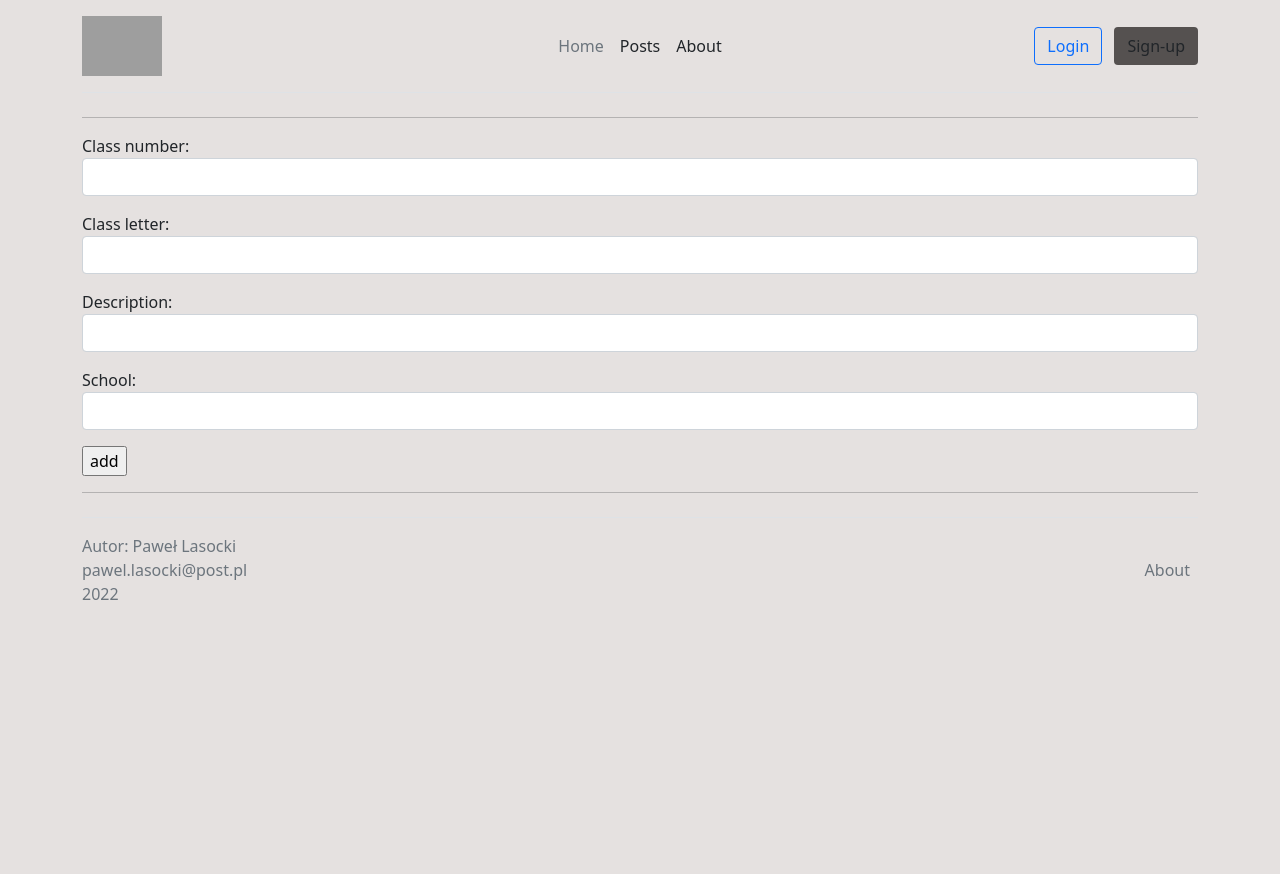
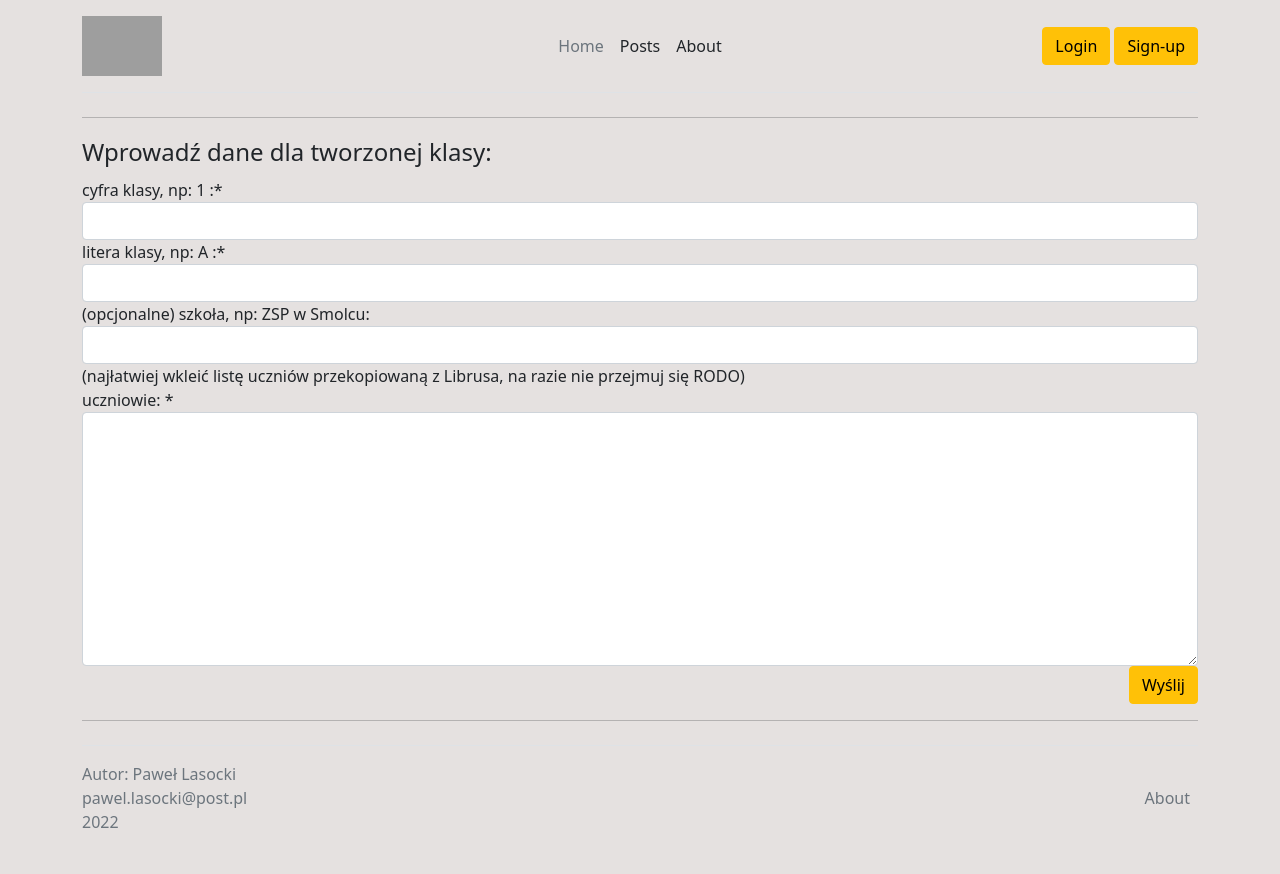
Before and after one commit to laspaw/OcenaKolezenska_django, a Django app: page /add_class/ in a window 1280 px wide. Before the commit the page ends 600 px from the top, so only its background shows below. Run offline with Django 4.2, Linux system fonts and the light colour scheme; some libraries are stand-ins or nearby versions; grey boxes are pictures that could not be loaded.

Commit message:
crispy forms

```diff
--- a/teacher/forms.py
+++ b/teacher/forms.py
@@ -1,11 +1,31 @@
+from crispy_forms.helper import FormHelper
+from crispy_forms.layout import Submit, Layout, Fieldset, HTML, ButtonHolder
 from django import forms
 
 
 class AddClassForm(forms.Form):
-    class_number = forms.EmailField(widget=forms.TextInput(attrs={'class': 'form-control'}))
-    class_letter = forms.CharField(widget=forms.TextInput(attrs={'class': 'form-control'}))
-    description = forms.CharField(widget=forms.TextInput(attrs={'class': 'form-control'}))
-    school = forms.CharField(widget=forms.TextInput(attrs={'class': 'form-control'}))
+    class_number = forms.EmailField(widget=forms.TextInput(attrs={'class': 'form-control'}), label='cyfra klasy, np: 1    :')
+    class_letter = forms.CharField(widget=forms.TextInput(attrs={'class': 'form-control'}), label='litera klasy, np: A    :')
+    school = forms.CharField(widget=forms.TextInput(attrs={'class': 'form-control'}), required=False, label='(opcjonalne) szkoła, np: ZSP w Smolcu:')
+    students = forms.CharField(widget=forms.Textarea(attrs={'class': 'form-control'}), label='uczniowie: ')
 
+    def __init__(self, *args, **kwargs):
+        super().__init__(*args, **kwargs)
+        self.helper = FormHelper()
+        self.helper.form_method = 'post'
+        # self.helper.form_action = '' - zbadać do czego to jest
+        # self.helper.add_input(Submit('submit', 'Wyślij'))
 
-#    students = forms.CharField(widget=forms.Textarea(attrs={'class': 'form-control'}))
+        self.helper.layout = Layout(
+            Fieldset('Wprowadź dane dla tworzonej klasy:',
+                     'class_number',
+                     'class_letter',
+                     'school',
+                     'description',
+                     HTML('(najłatwiej wkleić listę uczniów przekopiowaną z Librusa, na razie nie przejmuj się RODO)'),
+                     'students',
+                     ),
+            ButtonHolder(
+                Submit('submit', 'Wyślij', css_class='btn btn-warning'),
+                css_class="d-flex justify-content-end")
+        )
--- a/teacher/models.py
+++ b/teacher/models.py
@@ -29,7 +29,6 @@ class Teacher(models.Model):
 class Class(models.Model):
     class_number = models.IntegerField()
     class_letter = models.CharField(max_length=1)
-    description = models.TextField()
     school = models.CharField(max_length=64, null=True)
     semester = models.ForeignKey('Semester', on_delete=models.CASCADE, related_name='class2semester')
     teacher = models.ForeignKey('Teacher', on_delete=models.CASCADE, related_name='class2teacher')
--- a/teacher/templates/teacher/add_class.html
+++ b/teacher/templates/teacher/add_class.html
@@ -1,12 +1,8 @@
 {% extends 'teacher/base.html' %}
 {% load static %}
-
+{% load crispy_forms_tags %}
 {% block content %}
     <div class="container">
-        <form method="POST">
-            {% csrf_token %}
-            {{ form }}
-            <input type="submit" value="add">
-        </form>
+        {% crispy form %}
     </div>
 {% endblock %}
--- a/teacher/templates/teacher/header.html
+++ b/teacher/templates/teacher/header.html
@@ -10,8 +10,8 @@
             <li><a href="" class="nav-link px-2 link-dark">About</a></li>
         </ul>
         <div class="col-md-3 text-end">
-            <button type="button" class="btn btn-outline-primary me-2 ">Login</button>
-            <button type="button" class="btn dark_color ">Sign-up</button>
+            <button type="button" class="btn btn-warning">Login</button>
+            <button type="button" class="btn btn-warning ">Sign-up</button>
         </div>
     </header>
     <hr>
--- a/teacher/views.py
+++ b/teacher/views.py
@@ -16,7 +16,6 @@ def add_class(request):
         data = {
             "class_number": request.POST['class_number'],
             "class_letter": request.POST['class_letter'],
-            "description": request.POST['description'],
             "school": request.POST['school'],
             "semester_id": 1,
             "teacher_id": 1,
@@ -26,7 +25,7 @@ def add_class(request):
         return redirect('teacher:show_class', class_id=classobj.id)
     else:
         form = AddClassForm()
-        return render(request, "teacher/add_class.html", {"form": form.as_p()})
+        return render(request, "teacher/add_class.html", {"form": form})
 
 
 def delete_class(request, class_id):
@@ -38,9 +37,9 @@ def show_class(request, class_id):
     myclass = Class.objects.get(pk=class_id)
 
     context = {
+        'class_id': class_id,
         'class_number': myclass.class_number,
         'class_letter': myclass.class_letter,
-        'description': myclass.description,
         'school': myclass.school,
     }
     return render(request, "teacher/class_details.html", context)
```
Also changed, not shown: teacher/templates/teacher/class_details.html (+28 -17 lines), teacher/templates/teacher/list_classes.html (+5 -7 lines), db.sqlite3, teacher/migrations/0005_remove_class_description.py (added).
